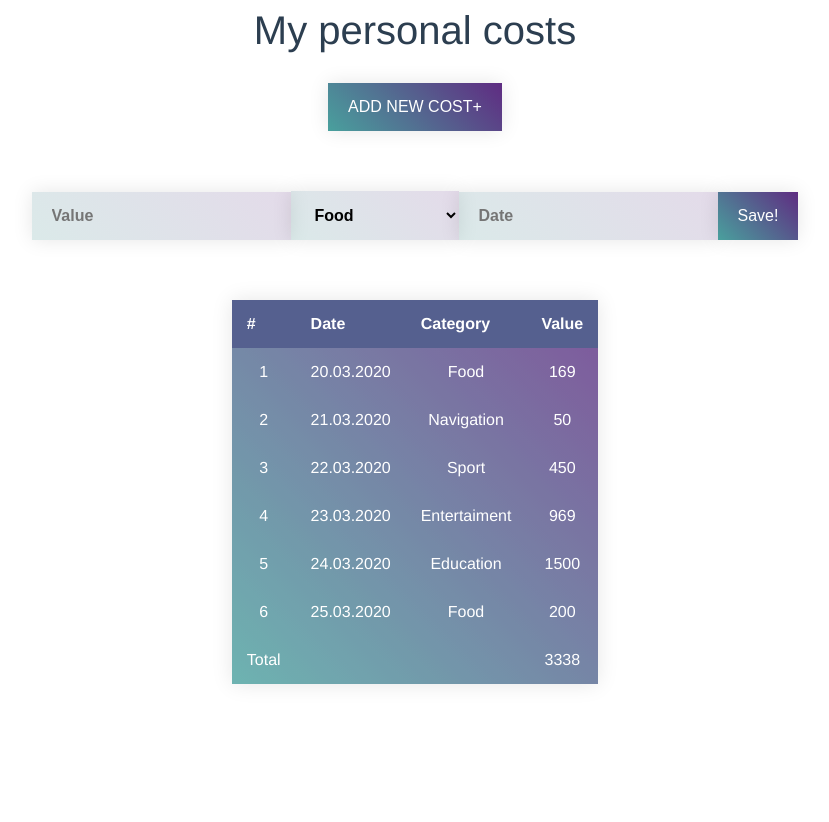
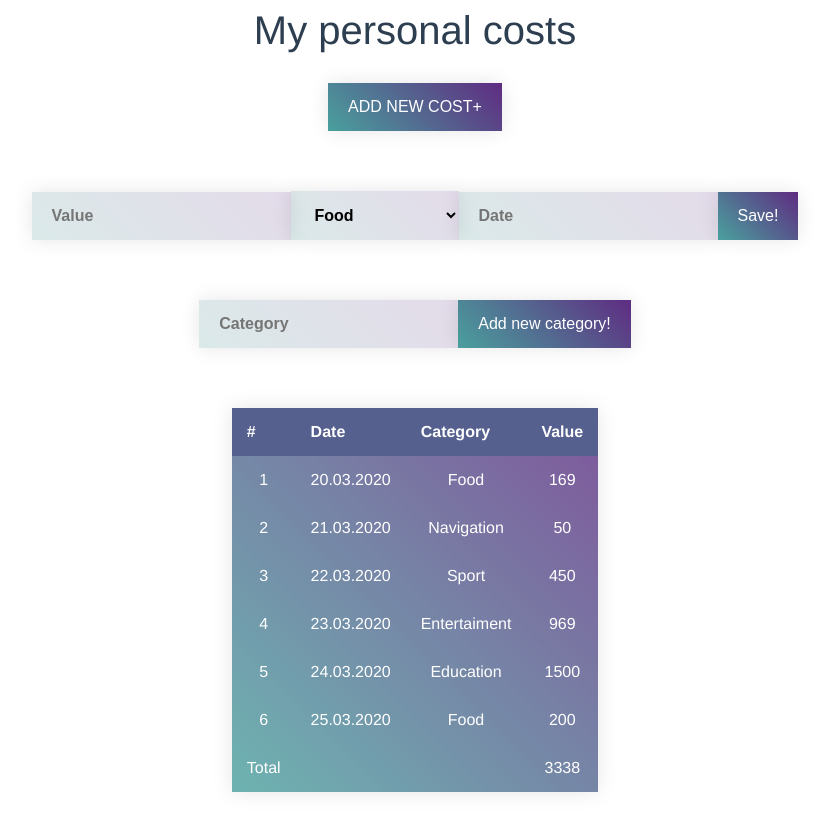
Before and after one commit to Ja0nix/Vue.js, a Vue app in the folder money/: page / in a window 1280 px wide. Both pictures are taken after a click on the button "ADD NEW COST+". Shown: the whole page, without its empty margins (225-1054 px from the left). Before the commit the page ends 800 px from the top, so only its background shows below. Built offline with nearby package versions, Linux system fonts and the light colour scheme.

Commit message:
Форма добавления новой категории

```diff
--- /dev/null
+++ b/money/src/components/AddCategory.vue
@@ -0,0 +1,44 @@
+<template>
+  <div>
+    <input placeholder="Category" v-model="newCategory" />
+    <button @click="onSaveClick">Add new category!</button>
+  </div>
+</template>
+
+<script>
+export default {
+  data () {
+    return {
+      newCategory: '',
+    }
+  },
+  methods: {
+    onSaveClick () {
+      this.$emit('addNewCategory', this.newCategory)
+    },
+  }
+
+}
+</script>
+
+<style lang="scss" scoped module>
+    button {
+        background: linear-gradient(45deg, #49a09d, #5f2c82);
+        box-shadow: 0 0 20px rgba(0,0,0,0.1);
+        color: white;
+        font-size: 16px;
+        border: none;
+        padding: 15px 20px;
+        margin: 30px auto;
+    }
+    input, select {
+        background: linear-gradient(45deg, #438f8d31, #602c822c);
+        box-shadow: 0 0 20px rgba(0,0,0,0.1);
+        color: black;
+        font-weight: bold;
+        font-size: 16px;
+        border: none;
+        padding: 15px 20px;
+        margin: 30px auto;
+    }
+</style>
--- a/money/src/store/index.js
+++ b/money/src/store/index.js
@@ -17,6 +17,9 @@ export default new Vuex.Store({
     },
     setCategories (state, payload) {
       state.categoryList = payload
+    },
+    addNewCategoryData (state, payload) {
+      state.categoryList.push(payload)
     },
 
   },
--- a/money/src/views/Home.vue
+++ b/money/src/views/Home.vue
@@ -6,6 +6,7 @@
     <main>
       <button :class="[$style.newCost]" @click="show = !show">ADD NEW COST+</button>
       <AddPaymentForm @addNewPayment="addNewPaymentD" v-show="show" :categories="categoryList" />
+      <AddCategory @addNewCategory="addNewCat" v-show="show" />
       <PaymentsDisplay :items="paymentsList" />
     </main>
   </div>
@@ -17,12 +18,14 @@ import { mapMutations} from 'vuex'
 // @ is an alias to /src
 import PaymentsDisplay from '@/components/PaymentsDisplay.vue'
 import AddPaymentForm from '@/components/AddPaymentForm.vue'
+import AddCategory from '@/components/AddCategory.vue'
 
 export default {
   name: 'Home',
   components: {
     PaymentsDisplay,
-    AddPaymentForm
+    AddPaymentForm,
+    AddCategory
   },
   data () {
     return {
@@ -34,9 +37,13 @@ export default {
      ...mapMutations({
       updatePaymentsListData:'setPaymentsListData',
       addNewPaymentData: 'addNewPaymentData',
+      addNewCategoryData: 'addNewCategoryData',
      }),
      addNewPaymentD(value){
        this.addNewPaymentData(value)
+     },
+     addNewCat(value){
+       this.addNewCategoryData(value)
      },
     fetchData () {
       return [
```
